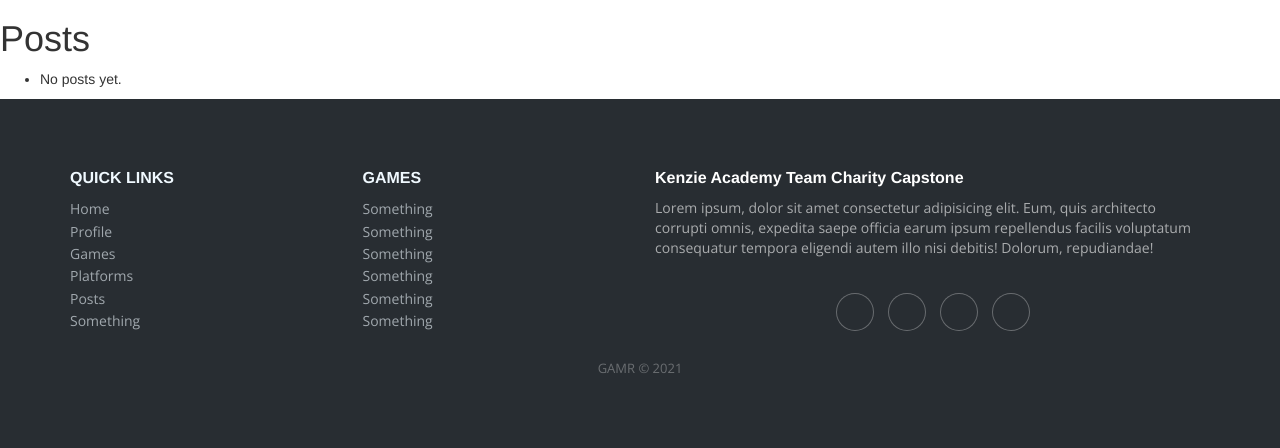
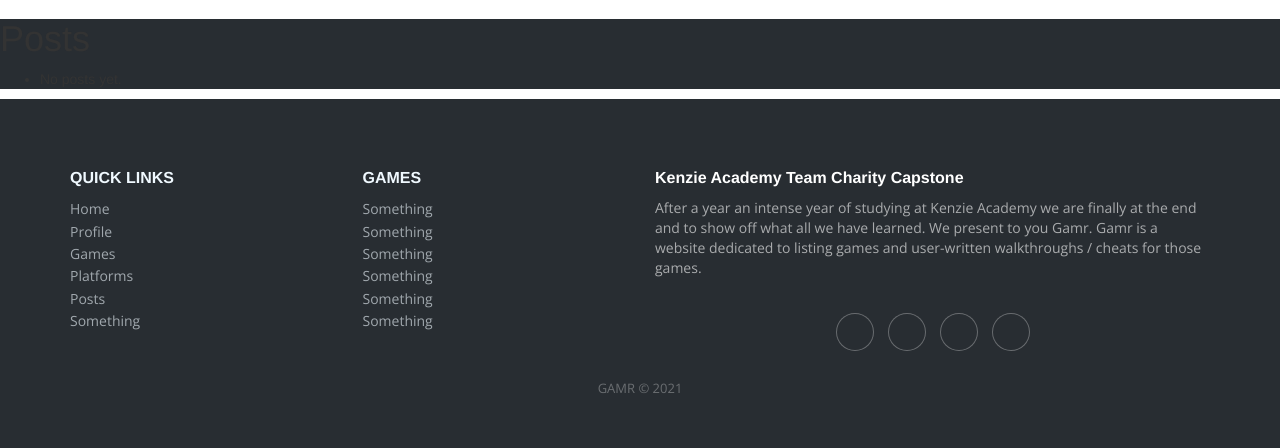
Before and after one commit to jonlee234/gamefaqs-clone, a Django app: page /posts/ in a window 1280 px wide. Shown: the part 658-1106 px from the top of the page. Before the commit the page ends 1031 px from the top, so only its background shows below. Run offline with Django 3.2, Linux system fonts and the light colour scheme; data that the repository does not hold is empty; parts of the project's set-up code (start-up, migrations or seed data) failed here and were passed over; some libraries are stand-ins or nearby versions.

Commit message:
removed a ton of old code/comments

```diff
--- a/static/style.css
+++ b/static/style.css
@@ -46,17 +46,10 @@ a {
 .navbar {
   margin-bottom: 0;
 }
-/* Removed Text */
-/* .navbar-brand {
-  font-size: 25px;
-  font-weight: bold;
-  font-family: "Open Sans", Helvetica, Arial, sans-serif;
-  font-weight: 600;
-} */
 .navbar-brand img {
   width: auto;
   max-height: 40px;
-  /* margin: -12px 5px 0 0; */
+  margin: -12px 5px 0 0;
 }
 .navbar-brand {
   padding: 15px 15px;
@@ -130,15 +123,6 @@ a {
   width: 100%;
   max-height: 460px;
 }
-/* TODO SPEED UP SLIDES */
-/* .carsousel-inner > .item {
-  position: relative;
-  display: none;
-  -webkit-transition: 0.2s ease-in-out left;
-  -moz-transition: 0.2s ease-in-out left;
-  -o-transition: 0.2s ease-in-out left;
-  transition: 0.2s ease-in-out left;
-} */
 
 .carousel-control {
   width: 0;
@@ -193,11 +177,10 @@ a {
   top: 30%;
   left: 1.8%;
   right: auto;
-  width: 96.66666666666666%;
+  width: 96.666%;
   color: #fff;
 }
 
-/* GAMR I removed the title :{ look like poo*/
 .header-text h2 {
   font-size: 6em;
   font-weight: bold;
@@ -365,13 +348,13 @@ a {
 }
 
 /* PROFILE PAGE */
-body {
-  background: #f1f3fa;
+/* Profile container */
+.profile {
+  margin: 0;
 }
 
-/* Profile container */
-.profile {
-  margin: 20px 0;
+.container-img {
+  background-color: #394047c4;
 }
 
 /* Profile sidebar */
--- a/templates/base.html
+++ b/templates/base.html
@@ -5,7 +5,7 @@
     <meta charset="UTF-8" />
     <meta http-equiv="X-UA-Compatible" content="IE=edge" />
     <meta name="viewport" content="width=device-width, initial-scale=1.0" />
-    <!-- CSS Requirements -->
+    <!-- CSS -->
     <link rel="stylesheet" href="{% static 'style.css' %}" />
     <link
       href="https://fonts.googleapis.com/css?family=Open+Sans"
@@ -36,16 +36,15 @@
       sizes="16x16"
       href="/media/favicon_io/favicon-16x16.png"
     />
-    <!-- <link rel="manifest" href="/site.webmanifest" /> -->
     <!-- / -->
-    <!-- JavaScript -->
+    <!-- JAVASCRIPT -->
     <script src="https://cdnjs.cloudflare.com/ajax/libs/jquery/2.1.3/jquery.min.js"></script>
     <script src="{% static 'app.js' %}"></script>
     <script src="https://maxcdn.bootstrapcdn.com/bootstrap/3.3.1/js/bootstrap.min.js"></script>
     <!-- / -->
     <title>{% block title %} GAMR {% endblock %}</title>
   </head>
-
+  {% block navBar %}
   <header>
     <div class="bloc l-bloc" id="nav-bloc">
       <div class="container">
@@ -59,7 +58,7 @@
                 title="GAMR PacAttack"
                 alt="GAMR PacAttack"
             /></a>
-            <!-- Mobile Hamburger -->
+            <!-- HAMBURGER -->
             <button
               id="nav-toggle"
               type="button"
@@ -67,13 +66,13 @@
               data-toggle="collapse"
               data-target=".navbar-1"
             >
-              <!-- Accessablility  -->
+              <!-- ACCESSIBILITY  -->
               <span class="sr-only">Toggle navigation</span>
               <span class="icon-bar"></span><span class="icon-bar"></span
               ><span class="icon-bar"></span>
             </button>
           </div>
-          <!-- NaVLinks -->
+          <!-- NAVLINKS -->
           <div class="collapse navbar-collapse navbar-1">
             <ul class="site-navigation nav">
               <li>
@@ -102,11 +101,11 @@
         </nav>
       </div>
     </div>
-
+    {% endblock %}{% block carousel %}
     <div class="container">
       <div class="row">
         <div id="carousel-generic" class="carousel slide" data-ride="carousel">
-          <!-- Indicators -->
+          <!-- SLIDE INDICATIORS -->
           <ol class="carousel-indicators">
             <li
               data-target="#carousel-generic"
@@ -120,88 +119,26 @@
             <li data-target="#carousel-generic" data-slide-to="5"></li>
             <li data-target="#carousel-generic" data-slide-to="6"></li>
             <li data-target="#carousel-generic" data-slide-to="7"></li>
+            <li data-target="#carousel-generic" data-slide-to="8"></li>
+            <li data-target="#carousel-generic" data-slide-to="9"></li>
           </ol>
           <!-- Wrapper for slides -->
           <div class="carousel-inner">
             <!-- Slide 1 -->
             <div class="item active">
               <img src="/media/images/Dying_light2.jpeg" alt="Dying light 2" />
-              <!-- GAMR Title -->
-              <div class="header-text hidden-xs">
-                <div class="col-md-12 text-center">
-                  <!-- <h2>
-                    <span style="color:#333">GAMR</span>
-                  </h2> -->
-                  <br />
-                  <!-- TODO Read More -->
-                  <div class="">
-                    <!-- <a class="btn btn-theme btn-sm btn-min-block" href="#"
-                      >Read More</a
-                    > -->
-                  </div>
-                </div>
-              </div>
-              <!-- /header-text -->
             </div>
             <!-- Slide 2 -->
             <div class="item">
               <img src="/media/images/Halo_Infinite.jpeg" alt="Halo Infinite" />
-              <!-- GAMR Title -->
-              <div class="header-text hidden-xs">
-                <div class="col-md-12 text-center">
-                  <!-- <h2>
-                    <span>GAMR</span>
-                  </h2> -->
-                  <br />
-                  <!-- TODO Read More -->
-                  <div class="">
-                    <!-- <a class="btn btn-theme btn-sm btn-min-block" href="#"
-                      >Read More</a
-                    > -->
-                  </div>
-                </div>
-              </div>
-              <!-- /header-text -->
             </div>
             <!-- Slide 3 -->
             <div class="item">
               <img src="/media/images/Hitman3.jpeg" alt="Hitman 3" />
-              <!-- GAMR Title -->
-              <div class="header-text hidden-xs">
-                <div class="col-md-12 text-center">
-                  <!-- <h2>
-                    <span>GAMR</span>
-                  </h2> -->
-                  <br />
-                  <!-- TODO Read More -->
-                  <div class="">
-                    <!-- <a class="btn btn-theme btn-sm btn-min-block" href="#"
-                      >Read More</a
-                    > -->
-                  </div>
-                </div>
-              </div>
-              <!-- /header-text -->
             </div>
             <!-- Slide 4 -->
             <div class="item">
               <img src="/media/images/Mario_world.jpeg" alt="Mario World" />
-              <!-- GAMR Title -->
-              <div class="header-text hidden-xs">
-                <div class="col-md-12 text-center">
-                  <!-- <h2>
-                    <span>GAMR</span>
-                  </h2> -->
-                  <br />
-                  <!-- TODO Read More -->
-                  <div class="">
-                    <!-- <a class="btn btn-theme btn-sm btn-min-block" href="#"
-                      >Read More</a
-                    > -->
-                  </div>
-                </div>
-              </div>
-              <!-- /header-text -->
             </div>
             <!-- Slide 5 -->
             <div class="item">
@@ -209,42 +146,10 @@
                 src="/media/images/new-pokemon-snap-switch.jpeg"
                 alt="Pokemon Snap"
               />
-              <!-- GAMR Title -->
-              <div class="header-text hidden-xs">
-                <div class="col-md-12 text-center">
-                  <!-- <h2>
-                    <span>GAMR</span>
-                  </h2> -->
-                  <br />
-                  <!-- TODO Read More -->
-                  <div class="">
-                    <!-- <a class="btn btn-theme btn-sm btn-min-block" href="#"
-                      >Read More</a
-                    > -->
-                  </div>
-                </div>
-              </div>
-              <!-- /header-text -->
             </div>
             <!-- Slide 6 -->
             <div class="item">
               <img src="/media/images/Mass_Effect.jpeg" alt="Mass Effect" />
-              <!-- GAMR Title -->
-              <div class="header-text hidden-xs">
-                <div class="col-md-12 text-center">
-                  <!-- <h2>
-                    <span>GAMR</span>
-                  </h2> -->
-                  <br />
-                  <!-- TODO Read More -->
-                  <div class="">
-                    <!-- <a class="btn btn-theme btn-sm btn-min-block" href="#"
-                      >Read More</a
-                    > -->
-                  </div>
-                </div>
-              </div>
-              <!-- /header-text -->
             </div>
             <!-- Slide 8 -->
             <div class="item">
@@ -252,22 +157,6 @@
                 src="/media/images/Deathloop.jpeg"
                 alt="Horizon Forbidden West"
               />
-              <!-- GAMR Title -->
-              <div class="header-text hidden-xs">
-                <div class="col-md-12 text-center">
-                  <!-- <h2>
-                    <span>GAMR</span>
-                  </h2> -->
-                  <br />
-                  <!-- TODO Read More -->
-                  <div class="">
-                    <!-- <a class="btn btn-theme btn-sm btn-min-block" href="#"
-                      >Read More</a
-                    > -->
-                  </div>
-                </div>
-              </div>
-              <!-- /header-text -->
             </div>
             <!-- Slide 9 -->
             <div class="item">
@@ -275,22 +164,6 @@
                 src="/media/images/Doritos-Mountain-Dew.jpeg"
                 alt="Horizon Forbidden West"
               />
-              <!-- GAMR Title -->
-              <div class="header-text hidden-xs">
-                <div class="col-md-12 text-center">
-                  <!-- <h2>
-                    <span>GAMR</span>
-                  </h2> -->
-                  <br />
-                  <!-- TODO Read More -->
-                  <div class="">
-                    <!-- <a class="btn btn-theme btn-sm btn-min-block" href="#"
-                      >Read More</a
-                    > -->
-                  </div>
-                </div>
-              </div>
-              <!-- /header-text -->
             </div>
           </div>
           <!-- Controls -->
@@ -313,19 +186,22 @@
       </div>
     </div>
   </header>
-
+  {% endblock %}{% block body %}
   <body>
     <!-- DO NOT EDIT THIS LINE -->
     <!-- Other pages as body  -->
-    <div class="content">{% block content %}{% endblock %}</div>
+    <div class="content" style="background-color: #282d32">
+      {% block content %}{% endblock %}
+    </div>
   </body>
-
-  {% block Footer %}
+  <!-- /Other pages as body  -->
+  {% endblock %} {% block Footer %}
   <div class="footer-dark">
     <footer>
       <div class="container">
         <div class="row">
           <div class="col-sm-6 col-md-3 item">
+            <!-- footer nav-->
             <h3>QUICK LINKS</h3>
             <ul>
               <li>
@@ -371,13 +247,14 @@
               </li>
             </ul>
           </div>
+          <!-- /footer nav-->
           <div class="col-md-6 item text">
             <h3>Kenzie Academy Team Charity Capstone</h3>
             <p class="about-us">
-              Lorem ipsum, dolor sit amet consectetur adipisicing elit. Eum,
-              quis architecto corrupti omnis, expedita saepe officia earum ipsum
-              repellendus facilis voluptatum consequatur tempora eligendi autem
-              illo nisi debitis! Dolorum, repudiandae!
+              After a year an intense year of studying at Kenzie Academy we are
+              finally at the end and to show off what all we have learned. We
+              present to you Gamr. Gamr is a website dedicated to listing games
+              and user-written walkthroughs / cheats for those games.
             </p>
           </div>
           <!-- Might remove.  Personal github links -->
@@ -392,7 +269,7 @@
         <!-- </footer> -->
       </div>
       {% endblock %}
-      <!-- End Of Footer -->
     </footer>
+    <!-- End Of Footer -->
   </div>
 </html>
```
Also changed, not shown: templates/index.html (+18 -14 lines), templates/user_profile.html (+14 -9 lines), db.sqlite3.
